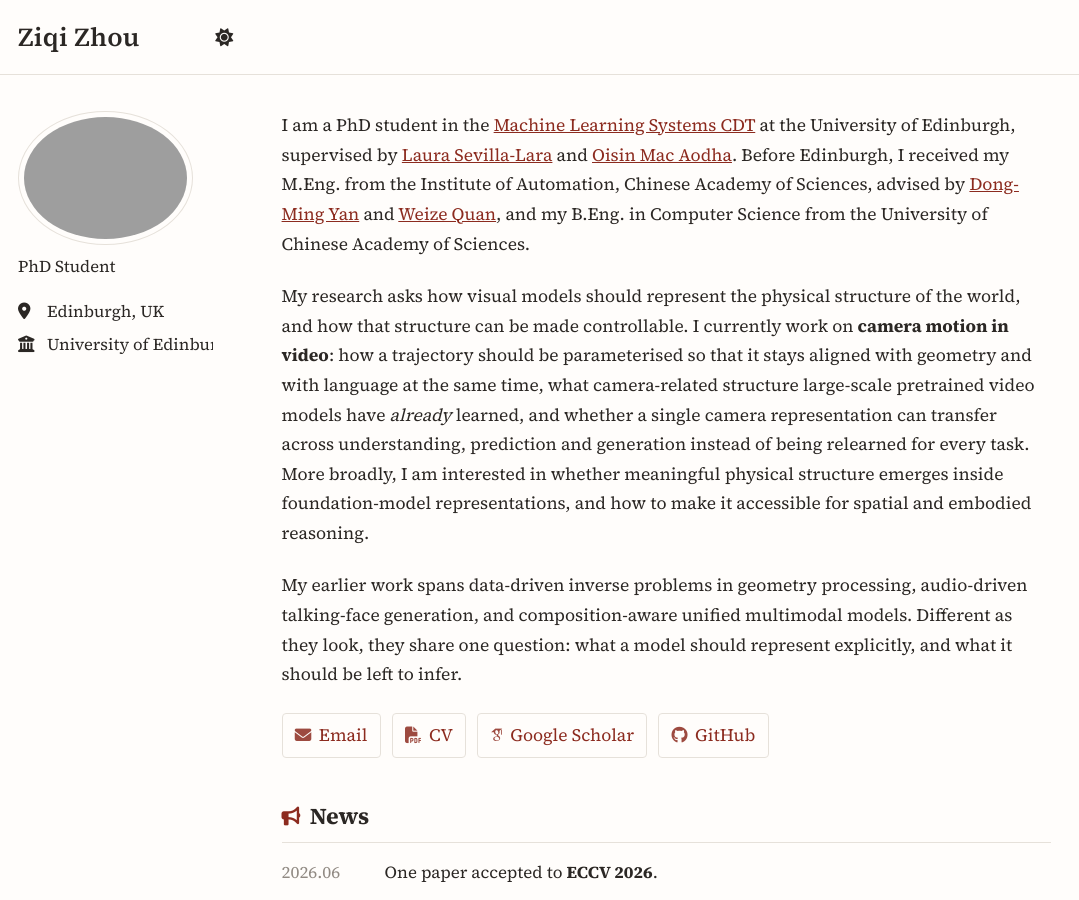
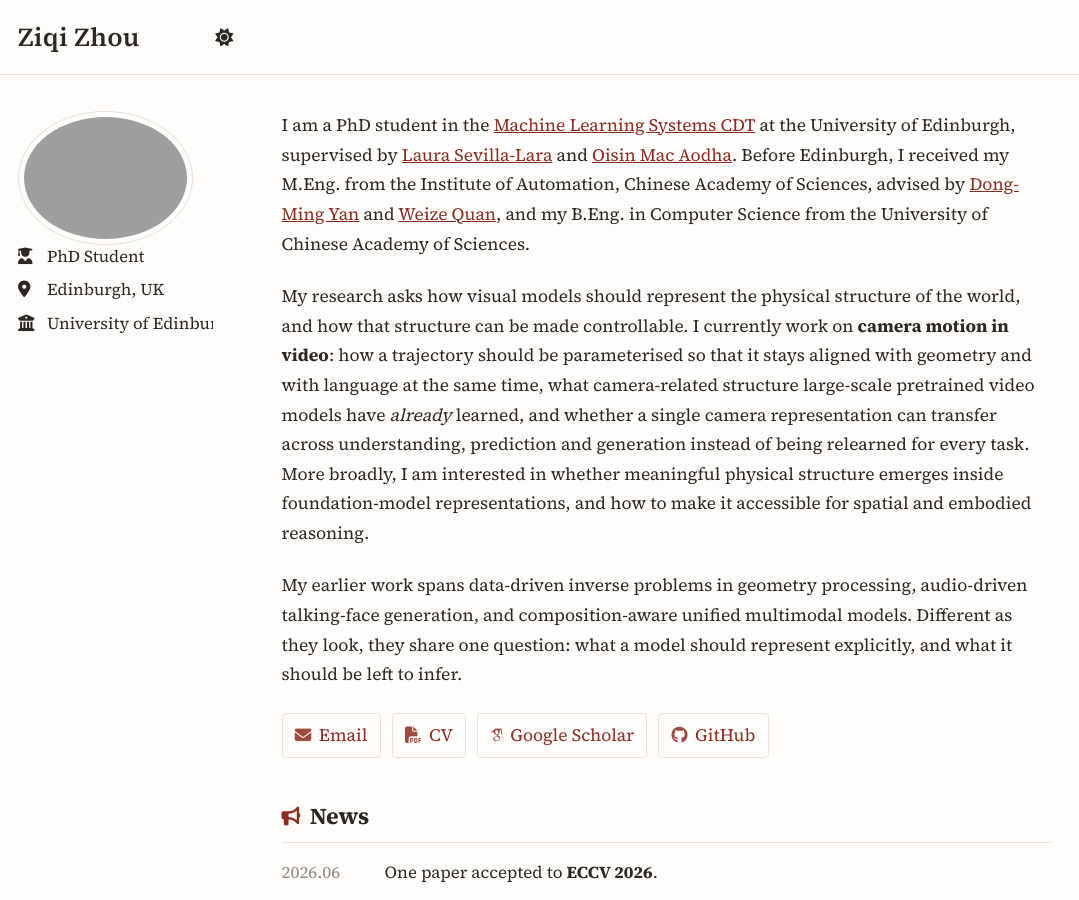
Before and after one commit to Jia1018/Jia1018.github.io, a Jekyll site: the page built from _pages/about.md, in a window 1280 px wide and 900 px high. Shown: the whole window, without its empty margins (0-1079 px from the left). Built offline with Jekyll 4.4.1, drawn with Linux system fonts in a browser that asks for light colours; some web fonts are replaced; a script that is not in the unit is left out.

Commit message:
Show role as an icon row in the sidebar

```diff
--- a/_includes/author-profile.html
+++ b/_includes/author-profile.html
@@ -17,13 +17,15 @@
   <div class="author__content">
     <h3 class="author__name">{{ author.name }}</h3>
     {% if author.pronouns %}<p class="author__pronouns">{{ author.pronouns }}</p>{% endif %}
-    {% if author.bio %}<p class="author__bio">{{ author.bio }}</p>{% endif %}
   </div>
 
   <div class="author__urls-wrapper">
     <button class="btn btn--inverse">Follow</button>
     <ul class="author__urls social-icons">
       <!-- Font Awesome icons / Biographic information  -->
+      {% if author.bio %}
+        <li class="author__desktop"><i class="fas fa-fw fa-user-graduate icon-pad-right" aria-hidden="true"></i>{{ author.bio }}</li>
+      {% endif %}
       {% if author.location %}
         <li class="author__desktop"><i class="fas fa-fw fa-location-dot icon-pad-right" aria-hidden="true"></i>{{ author.location }}</li>
       {% endif %}
```
